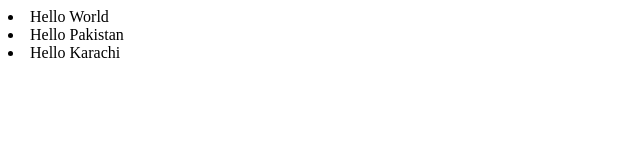
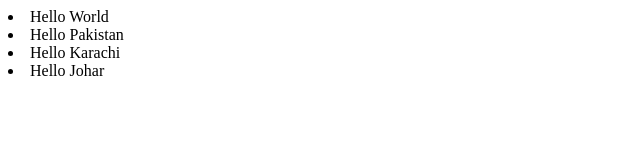
Before and after one commit to Muhammed-Aamir/mywork, a plain HTML site: page index.html in a window 1280 px wide. Shown: the full height of the page, 0-640 px from the left. Drawn offline with Linux system fonts and the light colour scheme.

Commit message:
Update index.html

```diff
--- a/index.html
+++ b/index.html
@@ -1,3 +1,4 @@
 <li>Hello World</li>
 <li>Hello Pakistan</li>
 <li>Hello Karachi</li>
+<li>Hello Johar</li>
```
